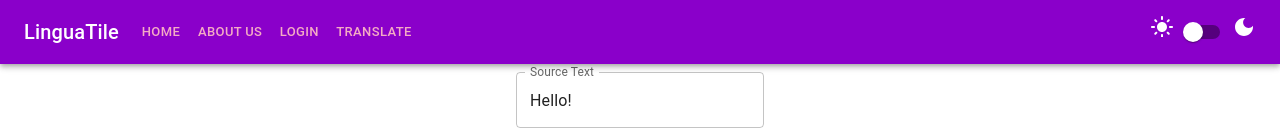
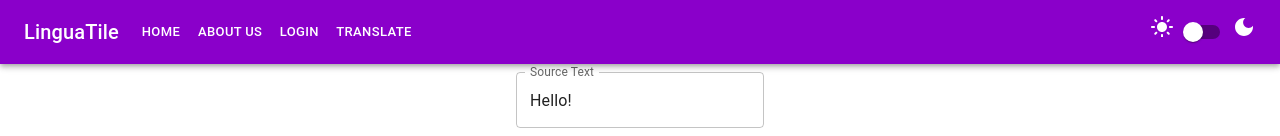
Before and after one commit to zliel/lingua-tile, a React (Create React App) app: page /translate in a window 1280 px wide. Shown: the top 136 px of the page. Built offline with nearby package versions, Linux system fonts and the light colour scheme; no server answers.

Commit message:
Updated the NavBar to use the theme's contrastText for the link colors

```diff
--- a/src/Components/NavBar.js
+++ b/src/Components/NavBar.js
@@ -1,11 +1,12 @@
 import React from 'react';
 import {AppBar, Box, Button, Icon, Stack, Switch, Toolbar, Typography} from "@mui/material";
+import {useTheme} from "@mui/material/styles";
 import {DarkMode, LightMode} from "@mui/icons-material";
 import {Link} from "react-router-dom"
 
 function NavBar(props) {
     const pages = [{name: "Home", endpoint: "/home"}, {name: "About Us", endpoint: "/about"}, {name: "Login", endpoint: "/login"}, {name: "Translate", endpoint: "/translate"}]
-
+    const theme = useTheme();
     return (
         <AppBar position={"static"}>
             <Toolbar>
@@ -15,13 +16,13 @@ function NavBar(props) {
                 <Box sx={{flexGrow: 1}}>
                     {pages.map((page) =>
                         <Button variant={"text"} key={page.name} color={"inherit"} size={"small"}>
-                            <Link to={page.endpoint} style={{textDecoration: "none", color: "#F4ABC4"}} key={page.endpoint}>{page.name}</Link>
+                            <Link to={page.endpoint} style={{textDecoration: "none", color: theme.palette.primary.contrastText}} key={page.endpoint}>{page.name}</Link>
                         </Button>
                     )}
                 </Box>
                 <Stack direction={"row"}>
                     <Icon>
-                        <LightMode />
+                        <LightMode/>
                     </Icon>
                     <Switch onChange={props.onThemeSwitch} color={"default"} checked={localStorage.getItem("theme") === "dark"} />
                     <Icon>
```
